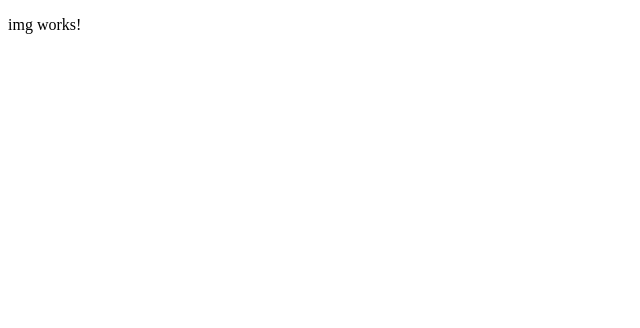
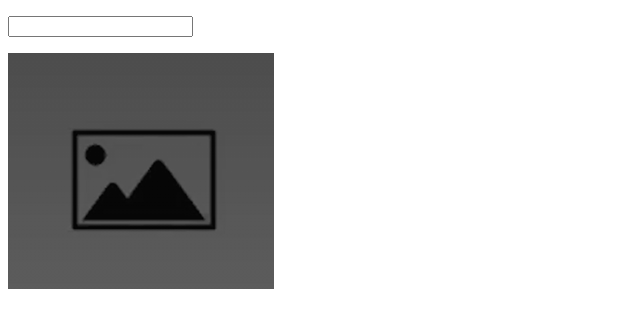
Before and after one commit to femo-dev/my-store, an Angular app: page / in a window 1280 px wide. Shown: the top 328 px of the page, without its empty margins (0-640 px from the left). Built offline with nearby package versions, Linux system fonts and the light colour scheme.

Commit message:
Problem fixed

```diff
--- a/src/app/app.component.html
+++ b/src/app/app.component.html
@@ -1 +1,3 @@
-<app-img></app-img>
+<p><input type="text" [(ngModel)]="imgParent" /></p>
+<!-- <app-img img="Este valor viene desde el padre"></app-img> -->
+<app-img [img]="imgParent"></app-img>
--- a/src/app/app.component.ts
+++ b/src/app/app.component.ts
@@ -7,5 +7,6 @@ import { Component } from '@angular/core';
   styleUrl: './app.component.scss'
 })
 export class AppComponent {
-  title = 'my-store';
+  imgParent = '';
+  //https://www.w3schools.com/howto/img_avatar.png
 }
--- a/src/app/app.module.ts
+++ b/src/app/app.module.ts
@@ -1,6 +1,6 @@
 import { NgModule } from '@angular/core';
 import { BrowserModule, provideClientHydration, withEventReplay } from '@angular/platform-browser';
-
+import { FormsModule } from '@angular/forms';
 import { AppRoutingModule } from './app-routing.module';
 import { AppComponent } from './app.component';
 import { ImgComponent } from './components/img/img.component';
@@ -12,7 +12,8 @@ import { ImgComponent } from './components/img/img.component';
   ],
   imports: [
     BrowserModule,
-    AppRoutingModule
+    AppRoutingModule,
+    FormsModule
   ],
   providers: [
     provideClientHydration(withEventReplay())
--- a/src/app/components/img/img.component.html
+++ b/src/app/components/img/img.component.html
@@ -1 +1,5 @@
-<p>img works!</p>
+<img (load)="imgLoaded()" (error)="imgError()" [src]="img" width="200" *ngIf="img; else elseImg" />
+
+<ng-template #elseImg>
+    <img [src]="imageDefault" alt="">
+</ng-template>
--- a/src/app/components/img/img.component.ts
+++ b/src/app/components/img/img.component.ts
@@ -1,4 +1,4 @@
-import { Component } from '@angular/core';
+import { Component, Input, Output, EventEmitter} from '@angular/core';
 
 @Component({
   selector: 'app-img',
@@ -7,5 +7,16 @@ import { Component } from '@angular/core';
   styleUrl: './img.component.scss'
 })
 export class ImgComponent {
+  @Input() img: string = "Valor inicial";
+  @Output() loaded = new EventEmitter();
+  imageDefault = "images/default.png";
 
+  imgError() {
+    this.img = this.imageDefault;
+  }
+
+  imgLoaded() {
+    console.log('loaded');
+    this.loaded.emit();
+  }
 }
```
Also changed, not shown: public/images/default.png (added).
